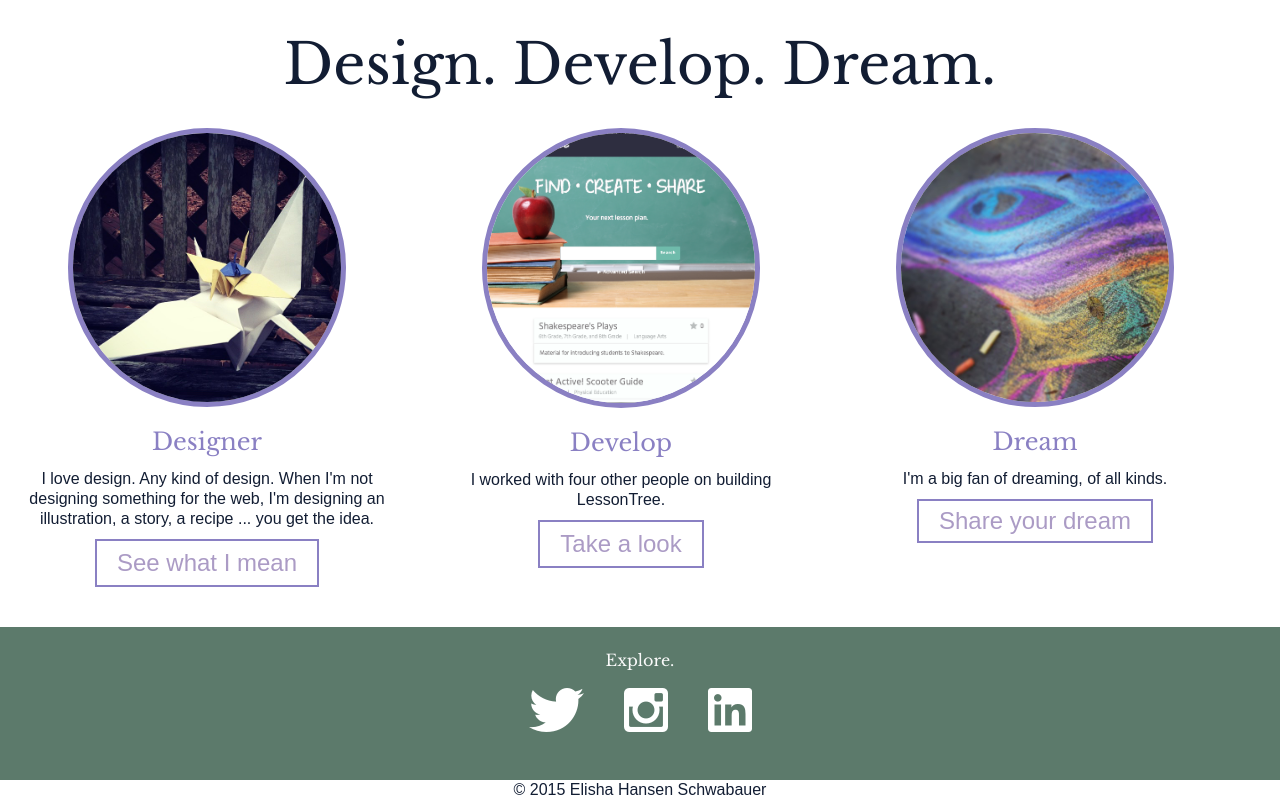
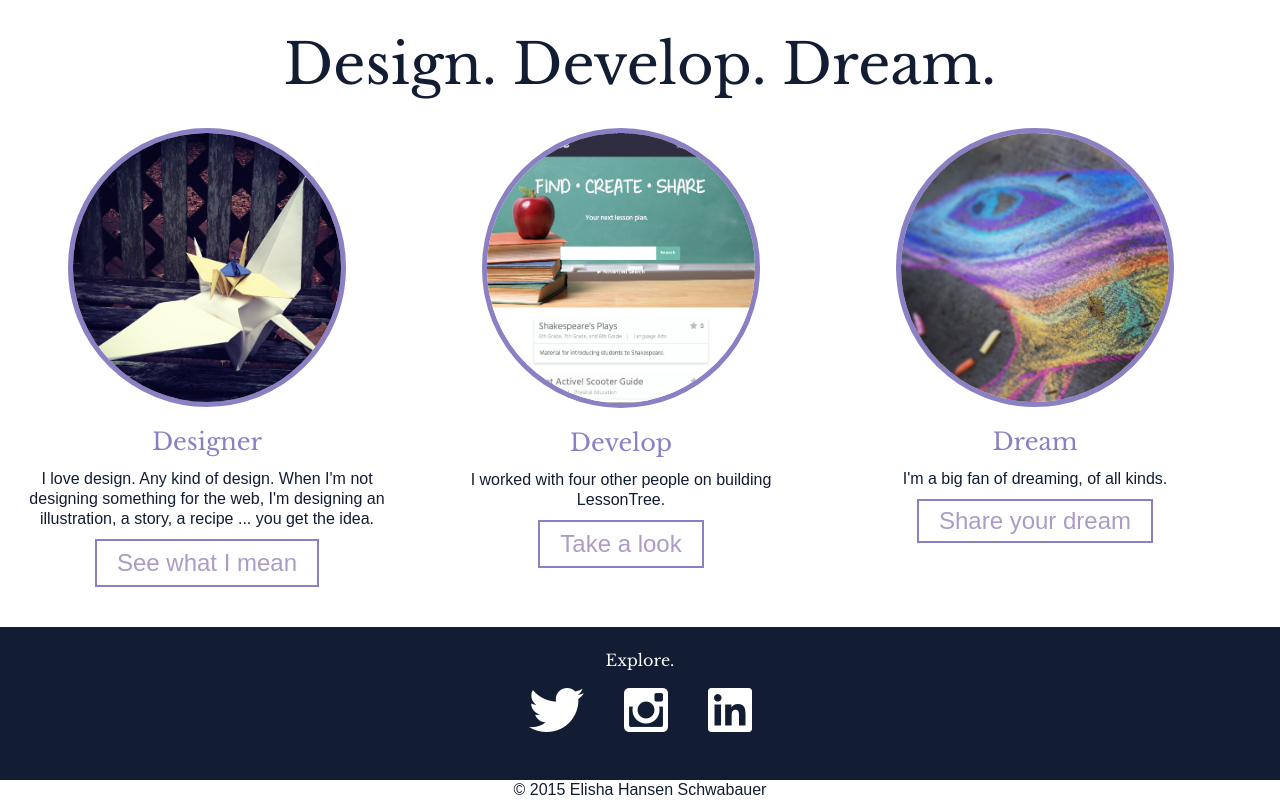
Before and after one commit to Elishala/another-view, a plain HTML site: page index.html in a window 1280 px wide. Shown: the part 474-1274 px from the top of the page. Drawn offline with nearby package versions, Linux system fonts and the light colour scheme; a web font is replaced by a local one.

Commit message:
changed social background color above footer, from greenish to mirage dark blue color.

```diff
--- a/css/styles.css
+++ b/css/styles.css
@@ -154,6 +154,7 @@ nav li a:hover {
 #social {
   background: #5C7A6B;
   color: #fafafa;
+  background: #121d33;
   padding: 25px 0;
   overflow: hidden;
   text-align: center;
```
